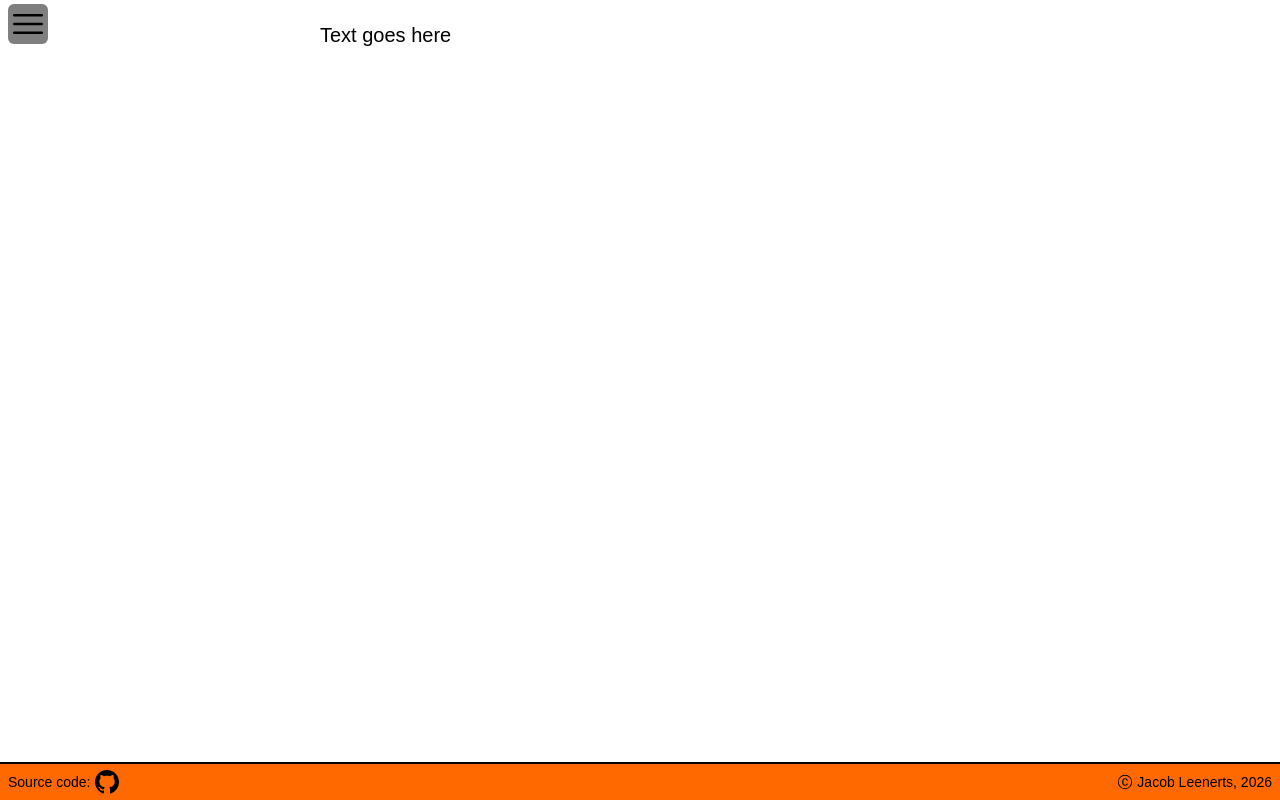
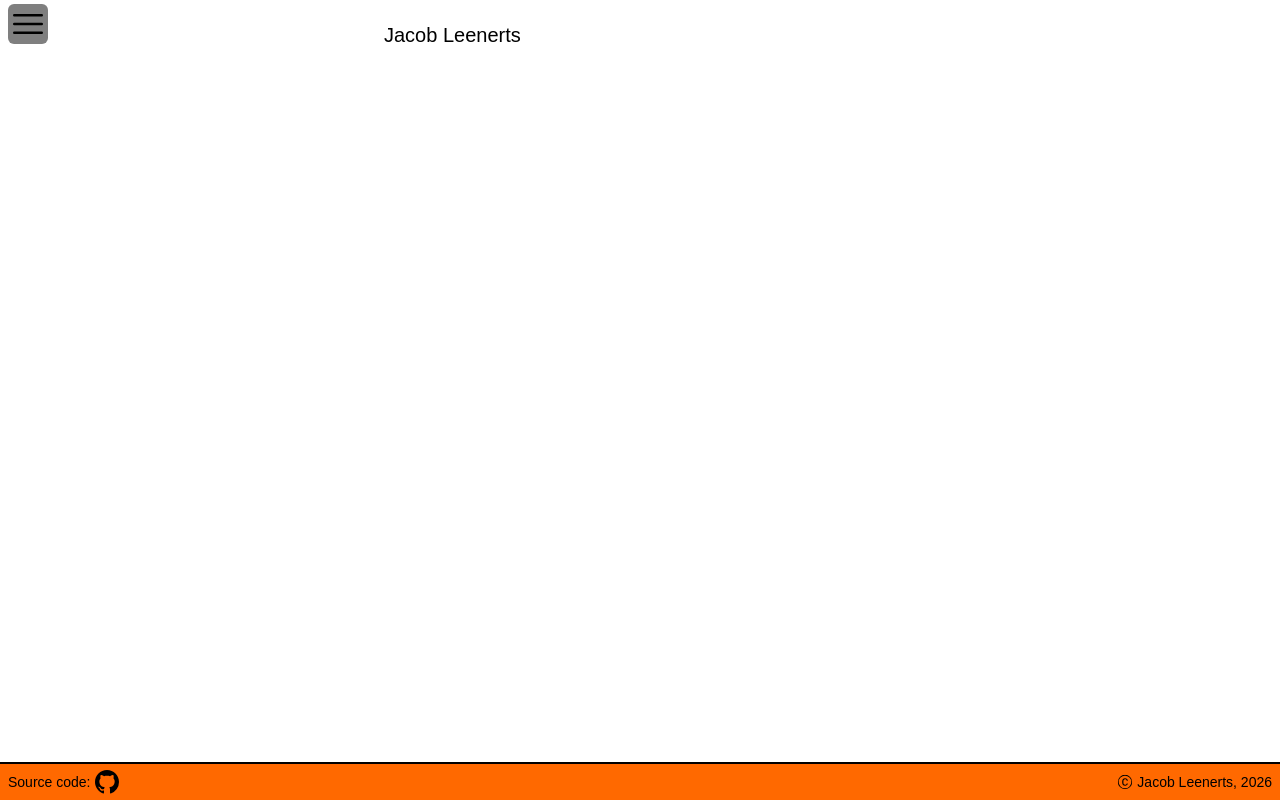
Before and after one commit to jleenerts/zozsite, a Next.js app: page /resume in a window 1280 px wide. Built offline with nearby package versions, Linux system fonts and the light colour scheme; a web font is replaced by a local one.

Commit message:
change page width for large screens, add basic schema for resume page

```diff
--- a/app/layout.tsx
+++ b/app/layout.tsx
@@ -79,7 +79,7 @@ export default function RootLayout({
          >
             <ThemeWrapper>
                <main className="
-                     mx-auto portrait:mx-2 pt-12 lg:pt-5 pb-12 md:max-w-1/2 md:min-w-sm
+                     mx-auto portrait:mx-2 pt-12 lg:pt-5 pb-12 md:max-w-2/5 md:min-w-sm
                      flex flex-col justify-center
                      whitespace-pre-line
                      duration-300
--- a/app/resume/page.tsx
+++ b/app/resume/page.tsx
@@ -8,7 +8,20 @@ export const metadata: Metadata = {
 export default function ResumePage() {
    return(
       <div>
-         <p>Text goes here</p>
+         <section id="summary" className="">
+            <div className="">
+               <h1>Jacob Leenerts</h1>
+            </div>
+         </section>
+         <section id="highlights" className="">
+
+         </section>
+         <section id="work-history" className="">
+
+         </section>
+         <section id="projects" className="">
+
+         </section>
       </div>
    )
 }
```
